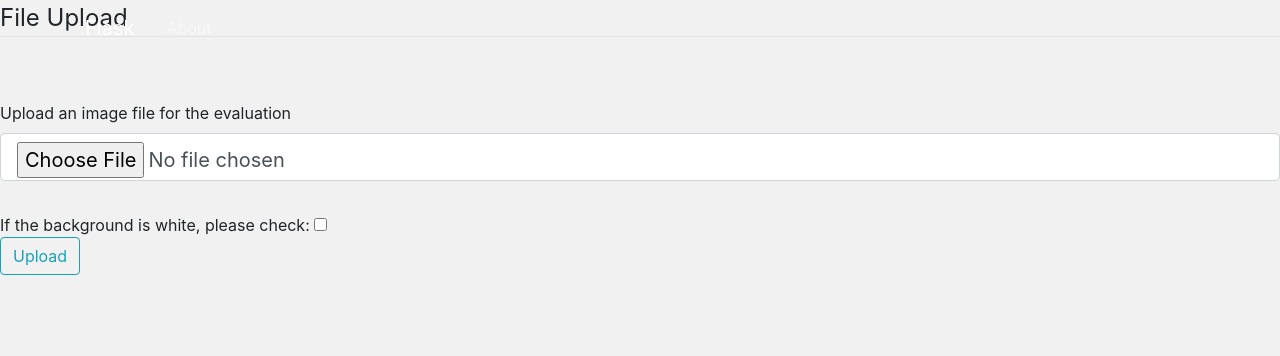
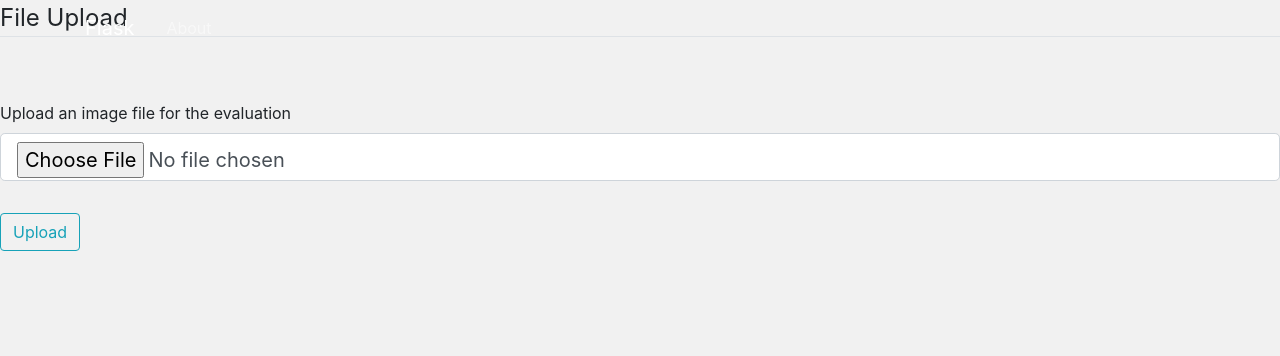
Before and after one commit to hirojifukui/ai, a Flask app: page / in a window 1280 px wide. Shown: the top 356 px of the page. Run offline with Flask 2, Linux system fonts and the light colour scheme; some libraries are stand-ins or nearby versions.

Commit message:
no background color check

```diff
--- a/app/forms.py
+++ b/app/forms.py
@@ -4,7 +4,7 @@
 
 class UploadForm(FlaskForm):
     file = FileField('Upload an image file for the evaluation', validators=[DataRequired()])
-    white_background = BooleanField('Check if the background is white', default=False)
+    # white_background = BooleanField('Check if the background is white', default=False)
     submit = SubmitField('Upload')
 
 class ResultForm(FlaskForm):
--- a/app/templates/index.html
+++ b/app/templates/index.html
@@ -24,9 +24,9 @@
 					{% endif %}
 				</div>
         </fieldset>
-		<div class = "background">
-			If the background is white, please check:  {{form.white_background}}
-		</div>
+		<!-- <div class = "background"> -->
+			<!-- If the background is white, please check:  {{form.white_background}} -->
+		<!-- </div> -->
 		{{ form.submit(class="btn btn-outline-info")}}
     </form>
 </div>
--- a/app/views.py
+++ b/app/views.py
@@ -18,9 +18,11 @@
 
 def evaluate_img(path, white_bg):
     img = image.load_img(path, color_mode ='grayscale', target_size=(28, 28))
-    if white_bg:
-        img = Image.fromarray(np.invert(img))
+    # if white_bg:
+    #     img = Image.fromarray(np.invert(img))
     x = image.img_to_array(img)
+    if np.average(x)-128 > 0:
+        x = 255 - x
     x /= 255
     x = np.expand_dims(x, axis=0)
     y_proba = model_s.predict(x)
```
